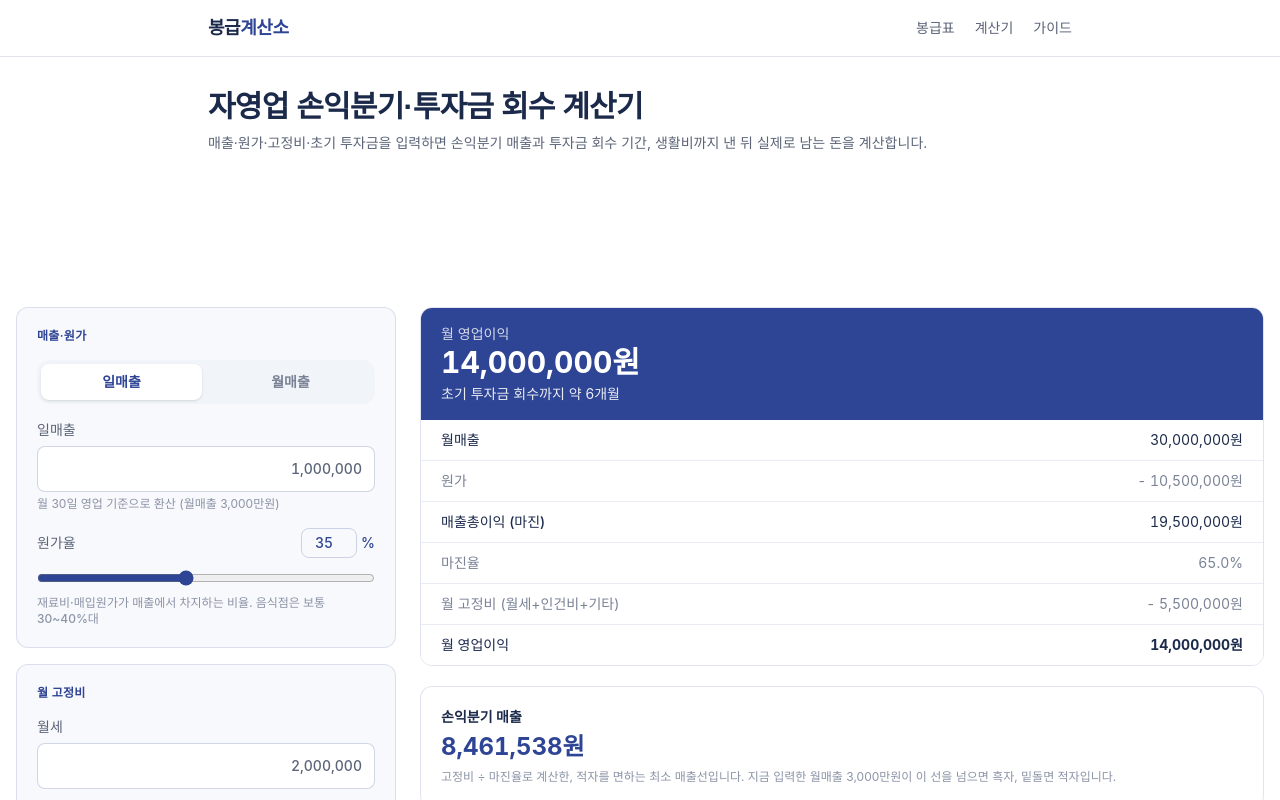
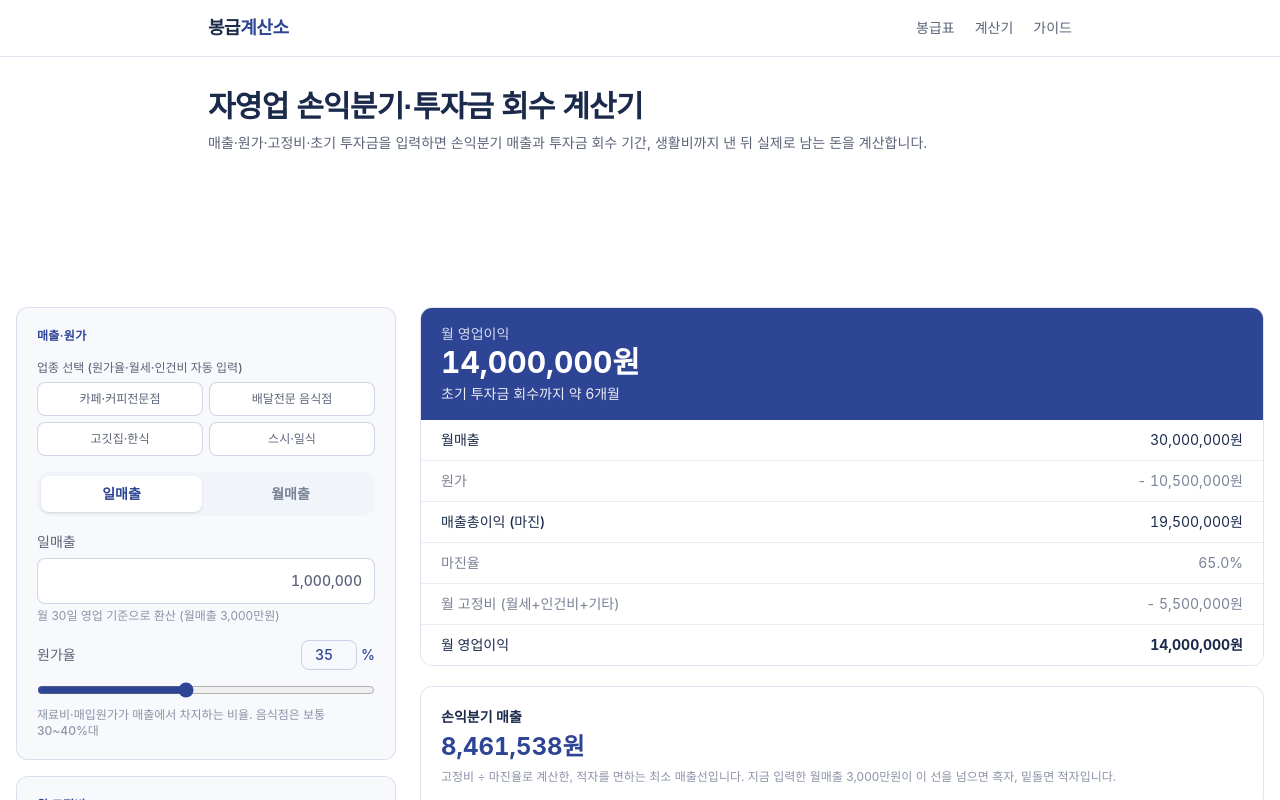
Before and after one commit to parkdane/pay-calc, a Next.js app: page /calc/business-breakeven in a window 1280 px wide. Shown: the top 800 px of the page. Built offline with nearby package versions, Linux system fonts and the light colour scheme; a web font is replaced by a local one.

Commit message:
business-breakeven: 업종별 원가율·고정비 프리셋 추가

```diff
--- a/components/BusinessBreakEvenCalc.tsx
+++ b/components/BusinessBreakEvenCalc.tsx
@@ -6,12 +6,50 @@ import AdSlot from "@/components/AdSlot";
 const won = (n: number) => Math.round(n).toLocaleString("ko-KR") + "원";
 const manwon = (n: number) => Math.round(n / 10000).toLocaleString("ko-KR") + "만원";
 
+// 업종별 원가율·인건비·임대료 비중 참고치
+// 국세청·DART처럼 단일 공식 통계가 아니라, 여러 요식업/창업 컨설팅 자료를 교차 검증해 정리한 "업계 통상 범위"입니다.
+const INDUSTRY_PRESETS = [
+  {
+    id: "cafe",
+    label: "카페·커피전문점",
+    costRate: 32,
+    laborRatio: 0.22,
+    rentRatio: 0.12,
+    note: "원가율 30~35%, 인건비 20~25%, 임대료 10~15%. 디저트 비중이 높을수록 원가율이 낮아지는 경향",
+  },
+  {
+    id: "delivery",
+    label: "배달전문 음식점",
+    costRate: 48,
+    laborRatio: 0.17,
+    rentRatio: 0.09,
+    note: "식재료 원가(30%)에 배달앱 수수료·포장비(15~20%)까지 합쳐 원가율로 반영. 인건비·임대료는 소형매장이라 상대적으로 낮은 편",
+  },
+  {
+    id: "meat",
+    label: "고깃집·한식",
+    costRate: 38,
+    laborRatio: 0.27,
+    rentRatio: 0.13,
+    note: "육류 원가율 35~40%, 홀 서빙 인력이 많이 필요해 인건비 25~30%, 넓은 평수라 임대료 부담도 큰 편",
+  },
+  {
+    id: "sushi",
+    label: "스시·일식",
+    costRate: 40,
+    laborRatio: 0.24,
+    rentRatio: 0.12,
+    note: "신선 수산물 원가율 38~42%로 높은 편, 숙련 조리 인력이 필요해 인건비도 상대적으로 높음",
+  },
+] as const;
+
 export default function BusinessBreakEvenCalc() {
   // 매출
   const [revMode, setRevMode] = useState<"daily" | "monthly">("daily");
   const [dailyRevenue, setDailyRevenue] = useState(1000000);
   const [monthlyRevenueInput, setMonthlyRevenueInput] = useState(30000000);
   const [costRate, setCostRate] = useState(35); // 원가율(%)
+  const [industryId, setIndustryId] = useState<string | null>(null);
 
   // 월 고정비
   const [rent, setRent] = useState(2000000);
@@ -70,6 +108,14 @@ export default function BusinessBreakEvenCalc() {
     return mo === 0 ? `${y}년` : `${y}년 ${mo}개월`;
   };
 
+  const applyIndustry = (preset: (typeof INDUSTRY_PRESETS)[number]) => {
+    setIndustryId(preset.id);
+    setCostRate(preset.costRate);
+    const monthlyRevenue = revMode === "daily" ? dailyRevenue * 30 : monthlyRevenueInput;
+    setRent(Math.round((monthlyRevenue * preset.rentRatio) / 10000) * 10000);
+    setLabor(Math.round((monthlyRevenue * preset.laborRatio) / 10000) * 10000);
+  };
+
   return (
     <div className="mx-auto max-w-[1280px] px-4">
       <AdSlot id="calc-business-breakeven-mid" />
@@ -81,6 +127,31 @@ export default function BusinessBreakEvenCalc() {
           <div className="space-y-4 rounded-xl border border-[rgba(46,68,148,0.14)] bg-[rgba(46,68,148,0.03)] p-5">
             <div>
               <p className="text-xs font-semibold uppercase tracking-wide text-[#2E4494]">매출·원가</p>
+            </div>
+
+            {/* 업종 프리셋 */}
+            <div>
+              <p className="text-xs font-medium text-[#5B6478]">업종 선택 (원가율·월세·인건비 자동 입력)</p>
+              <div className="mt-1.5 grid grid-cols-2 gap-1.5">
+                {INDUSTRY_PRESETS.map((p) => (
+                  <button
+                    key={p.id}
+                    onClick={() => applyIndustry(p)}
+                    className={`rounded-lg border px-2 py-2 text-xs font-medium transition ${
+                      industryId === p.id
+                        ? "border-[#2E4494] bg-[rgba(46,68,148,0.06)] text-[#2E4494]"
+                        : "border-[rgba(46,68,148,0.22)] bg-white text-[#5B6478] hover:border-[#2E4494]"
+                    }`}
+                  >
+                    {p.label}
+                  </button>
+                ))}
+              </div>
+              {industryId && (
+                <p className="mt-1.5 text-xs leading-relaxed text-[#8B93A6]">
+                  {INDUSTRY_PRESETS.find((p) => p.id === industryId)?.note}
+                </p>
+              )}
             </div>
 
             <div className="grid grid-cols-2 gap-2 rounded-xl bg-slate-100 p-1">
@@ -277,8 +348,10 @@ export default function BusinessBreakEvenCalc() {
 
       <p className="mt-6 text-xs leading-relaxed text-[#8B93A6]">
         ※ 참고용 추정치입니다. 부가가치세·종합소득세, 카드수수료, 계절 매출 변동, 초기 매출 부진 기간(오픈
-        효과 소멸 후) 등은 반영하지 않은 단순 모델입니다. 실제 자금 계획은 세무사·창업 컨설턴트와 함께
-        검토하시길 권장합니다.
+        효과 소멸 후) 등은 반영하지 않은 단순 모델입니다. 업종 선택 시 채워지는 원가율·월세·인건비 비중은
+        국세청·DART 데이터처럼 단일 공식 통계가 아니라, 여러 요식업·창업 컨설팅 자료를 교차 검증해 정리한
+        업계 통상 범위입니다. 실제 상권·매장 규모에 따라 크게 달라질 수 있으니 참고용으로만 활용하고, 실제
+        자금 계획은 세무사·창업 컨설턴트와 함께 검토하시길 권장합니다.
       </p>
     </div>
   );
```
